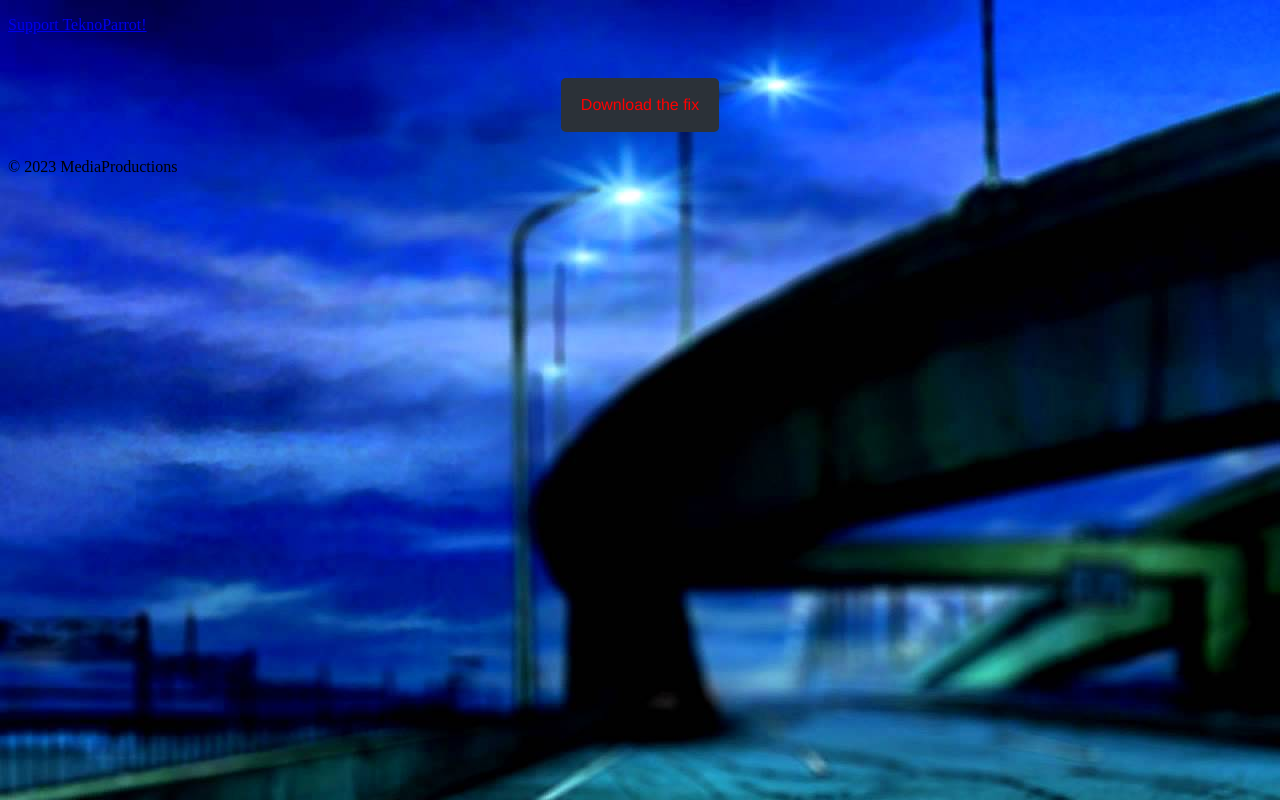
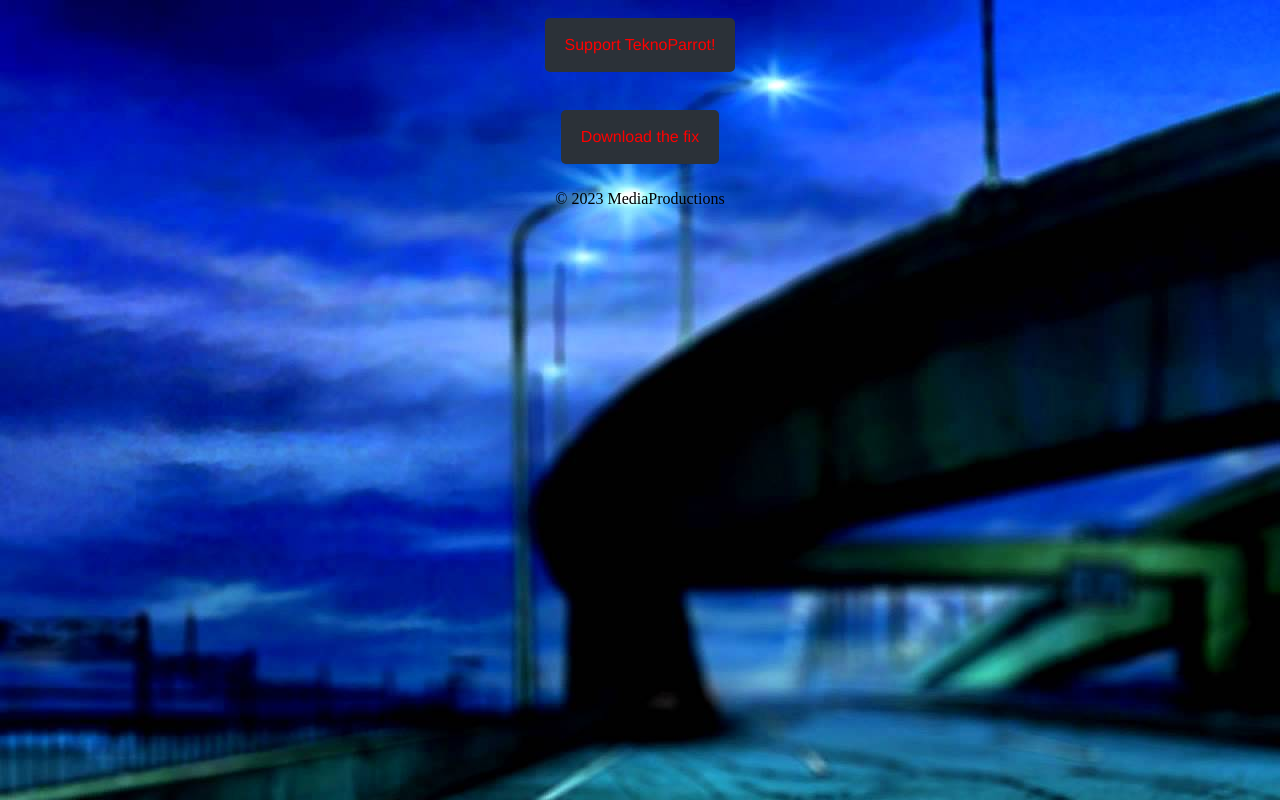
Before and after one commit to MediaProductions/WMMT6ENG.github.io, a plain HTML site: page Download.html in a window 1280 px wide. Drawn offline with Linux system fonts and the light colour scheme.

Commit message:
Update Download.html

```diff
--- a/Download.html
+++ b/Download.html
@@ -29,12 +29,30 @@ body {
 
 
 
-<p><a href="https://www.patreon.com/Teknogods">Support TeknoParrot!</a></p>
+
 
 </body>
 </html>
 
-
+<!--Button-->
+<center>
+ <table align="center" cellspacing="0" cellpadding="0" width="100%">
+   <tr>
+     <td align="center" style="padding: 10px;">
+       <table border="0" class="mobile-button" cellspacing="0" cellpadding="0">
+         <tr>
+           <td align="center" bgcolor="#2b3138" style="background-color: #2b3138; margin: auto; max-width: 600px; -webkit-border-radius: 5px; -moz-border-radius: 5px; border-radius: 5px; padding: 15px 20px; " width="100%">
+           <!--[if mso]>&nbsp;<![endif]-->
+               <a href="https://www.patreon.com/Teknogods" target="_blank" style="16px; font-family: Helvetica, Arial, sans-serif; color: #ff0000; font-weight:normal; text-align:center; background-color: #2b3138; text-decoration: none; border: none; -webkit-border-radius: 5px; -moz-border-radius: 5px; border-radius: 5px; display: inline-block;">
+                   <span style="font-size: 16px; font-family: Helvetica, Arial, sans-serif; color: #ff0000; font-weight:normal; line-height:1.5em; text-align:center;">Support TeknoParrot!</span>
+             </a>
+           <!--[if mso]>&nbsp;<![endif]-->
+           </td>
+         </tr>
+       </table>
+     </td>
+   </tr>
+ </table>
 
 
 
```
